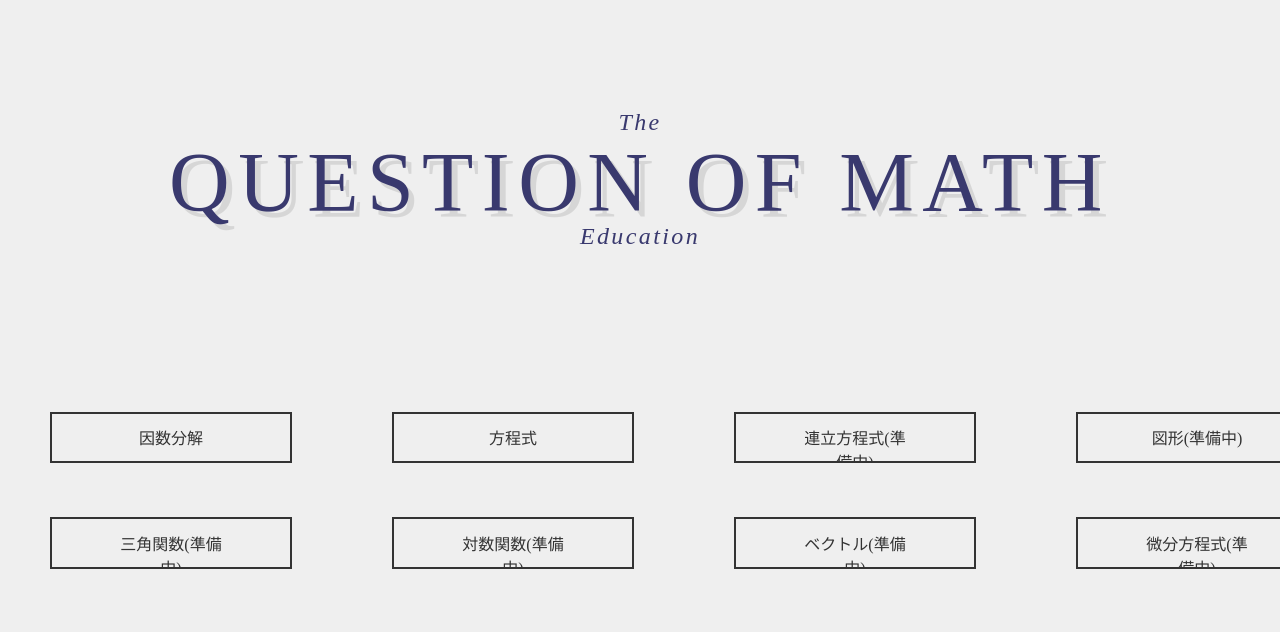
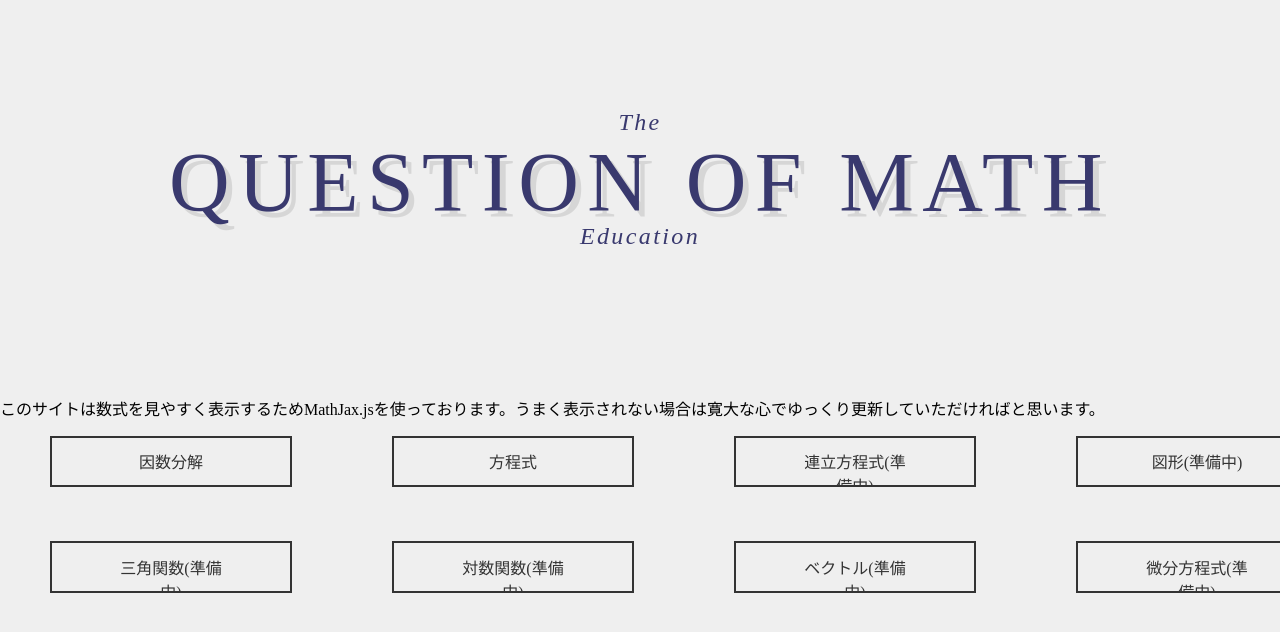
Before and after one commit to paner28/mathpage, a plain HTML site: page home.html in a window 1280 px wide. Shown: the part 94-726 px from the top of the page. Drawn offline with nearby package versions, Linux system fonts and the light colour scheme; some packages are replaced by stand-ins of ours.

Commit message:
Update home.html

```diff
--- a/home.html
+++ b/home.html
@@ -31,6 +31,8 @@
             </h1>
         </div>
 
+    <div>このサイトは数式を見やすく表示するためMathJax.jsを使っております。うまく表示されない場合は寛大な心でゆっくり更新していただければと思います。</div>
+
         <div class="bunnya">
             <main>
                 <p><a class="button" href="section/section1.html">因数分解</a></p>
```
